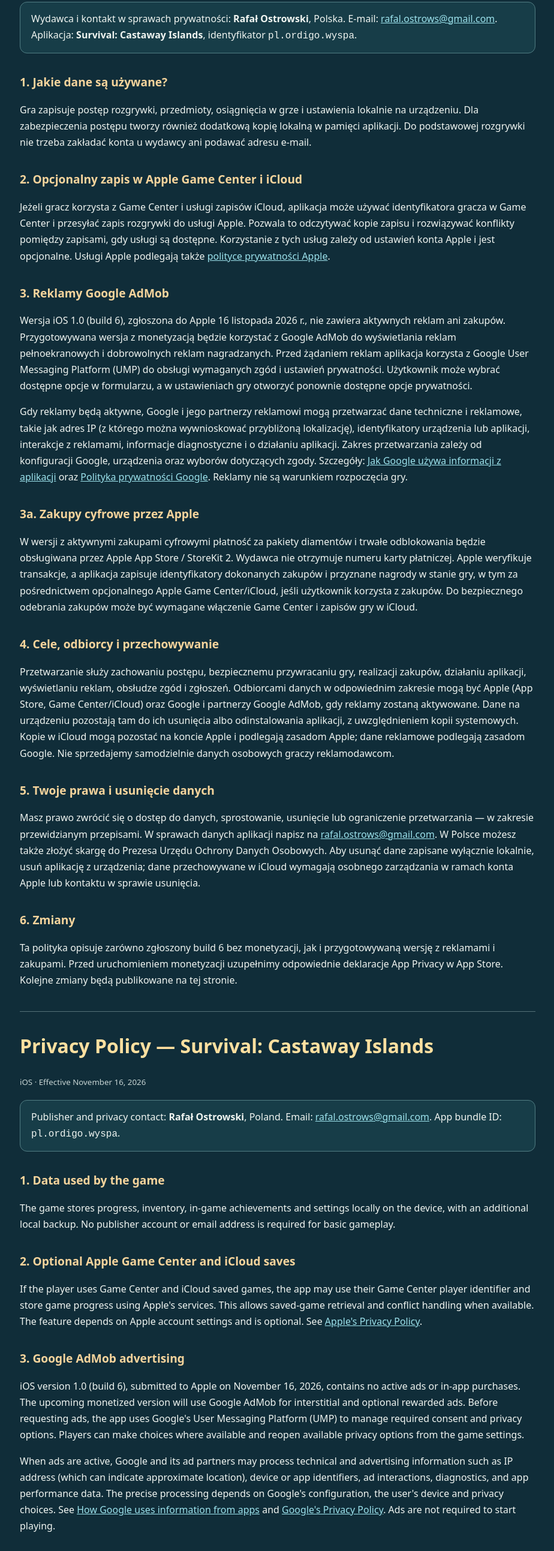
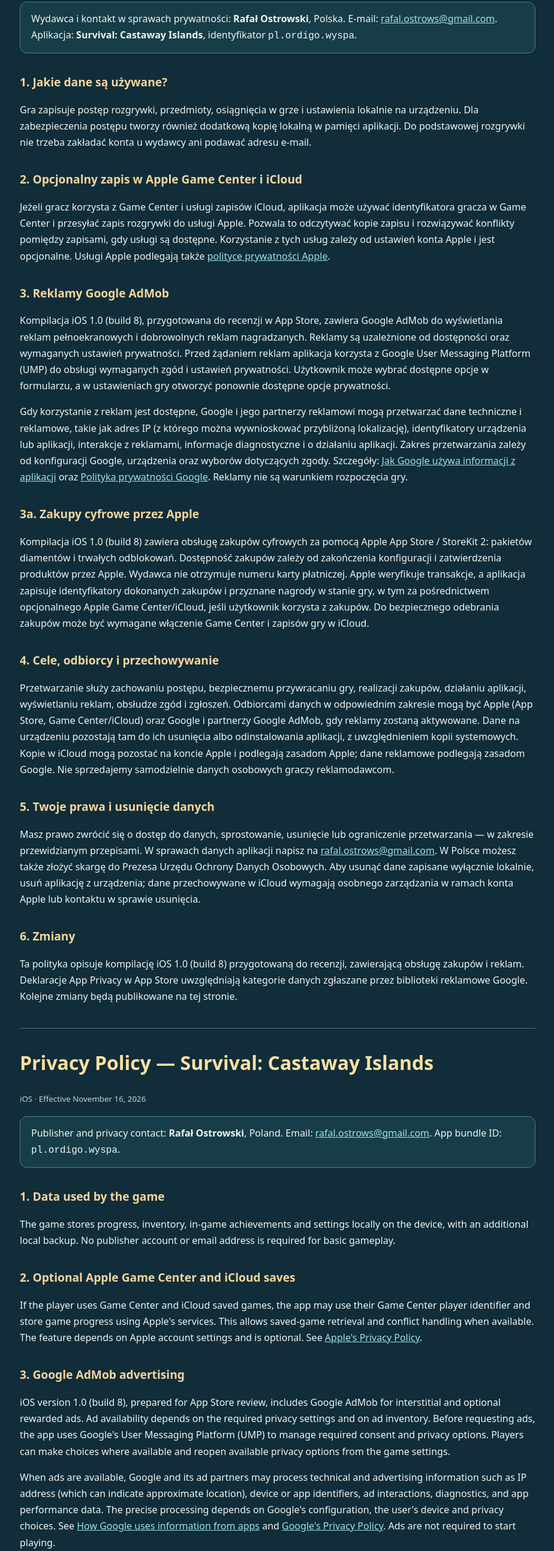
Before and after one commit to PizzaRica/kaldorn-privacy, a plain HTML site: page wyspa-rozbitka/privacy/index.html in a window 1280 px wide. Shown: the part 211-2797 px from the top of the page at 60% size, without its empty margins (177-1101 px from the left). Drawn offline with Linux system fonts and the light colour scheme.

Commit message:
Update Castaway Islands privacy policy for iOS build 8 App Store review

```diff
--- a/wyspa-rozbitka/privacy/index.html
+++ b/wyspa-rozbitka/privacy/index.html
@@ -11,24 +11,24 @@
 <h2>2. Opcjonalny zapis w Apple Game Center i iCloud</h2>
 <p>Jeżeli gracz korzysta z Game Center i usługi zapisów iCloud, aplikacja może używać identyfikatora gracza w Game Center i przesyłać zapis rozgrywki do usługi Apple. Pozwala to odczytywać kopie zapisu i rozwiązywać konflikty pomiędzy zapisami, gdy usługi są dostępne. Korzystanie z tych usług zależy od ustawień konta Apple i jest opcjonalne. Usługi Apple podlegają także <a href="https://www.apple.com/legal/privacy/">polityce prywatności Apple</a>.</p>
 <h2>3. Reklamy Google AdMob</h2>
-<p>Wersja iOS 1.0 (build 6), zgłoszona do Apple 16 listopada 2026 r., nie zawiera aktywnych reklam ani zakupów. Przygotowywana wersja z monetyzacją będzie korzystać z Google AdMob do wyświetlania reklam pełnoekranowych i dobrowolnych reklam nagradzanych. Przed żądaniem reklam aplikacja korzysta z Google User Messaging Platform (UMP) do obsługi wymaganych zgód i ustawień prywatności. Użytkownik może wybrać dostępne opcje w formularzu, a w ustawieniach gry otworzyć ponownie dostępne opcje prywatności.</p>
-<p>Gdy reklamy będą aktywne, Google i jego partnerzy reklamowi mogą przetwarzać dane techniczne i reklamowe, takie jak adres IP (z którego można wywnioskować przybliżoną lokalizację), identyfikatory urządzenia lub aplikacji, interakcje z reklamami, informacje diagnostyczne i o działaniu aplikacji. Zakres przetwarzania zależy od konfiguracji Google, urządzenia oraz wyborów dotyczących zgody. Szczegóły: <a href="https://policies.google.com/technologies/ads">Jak Google używa informacji z aplikacji</a> oraz <a href="https://policies.google.com/privacy">Polityka prywatności Google</a>. Reklamy nie są warunkiem rozpoczęcia gry.</p>
+<p>Kompilacja iOS 1.0 (build 8), przygotowana do recenzji w App Store, zawiera Google AdMob do wyświetlania reklam pełnoekranowych i dobrowolnych reklam nagradzanych. Reklamy są uzależnione od dostępności oraz wymaganych ustawień prywatności. Przed żądaniem reklam aplikacja korzysta z Google User Messaging Platform (UMP) do obsługi wymaganych zgód i ustawień prywatności. Użytkownik może wybrać dostępne opcje w formularzu, a w ustawieniach gry otworzyć ponownie dostępne opcje prywatności.</p>
+<p>Gdy korzystanie z reklam jest dostępne, Google i jego partnerzy reklamowi mogą przetwarzać dane techniczne i reklamowe, takie jak adres IP (z którego można wywnioskować przybliżoną lokalizację), identyfikatory urządzenia lub aplikacji, interakcje z reklamami, informacje diagnostyczne i o działaniu aplikacji. Zakres przetwarzania zależy od konfiguracji Google, urządzenia oraz wyborów dotyczących zgody. Szczegóły: <a href="https://policies.google.com/technologies/ads">Jak Google używa informacji z aplikacji</a> oraz <a href="https://policies.google.com/privacy">Polityka prywatności Google</a>. Reklamy nie są warunkiem rozpoczęcia gry.</p>
 <h2>3a. Zakupy cyfrowe przez Apple</h2>
-<p>W wersji z aktywnymi zakupami cyfrowymi płatność za pakiety diamentów i trwałe odblokowania będzie obsługiwana przez Apple App Store / StoreKit 2. Wydawca nie otrzymuje numeru karty płatniczej. Apple weryfikuje transakcje, a aplikacja zapisuje identyfikatory dokonanych zakupów i przyznane nagrody w stanie gry, w tym za pośrednictwem opcjonalnego Apple Game Center/iCloud, jeśli użytkownik korzysta z zakupów. Do bezpiecznego odebrania zakupów może być wymagane włączenie Game Center i zapisów gry w iCloud.</p>
+<p>Kompilacja iOS 1.0 (build 8) zawiera obsługę zakupów cyfrowych za pomocą Apple App Store / StoreKit 2: pakietów diamentów i trwałych odblokowań. Dostępność zakupów zależy od zakończenia konfiguracji i zatwierdzenia produktów przez Apple. Wydawca nie otrzymuje numeru karty płatniczej. Apple weryfikuje transakcje, a aplikacja zapisuje identyfikatory dokonanych zakupów i przyznane nagrody w stanie gry, w tym za pośrednictwem opcjonalnego Apple Game Center/iCloud, jeśli użytkownik korzysta z zakupów. Do bezpiecznego odebrania zakupów może być wymagane włączenie Game Center i zapisów gry w iCloud.</p>
 <h2>4. Cele, odbiorcy i przechowywanie</h2>
 <p>Przetwarzanie służy zachowaniu postępu, bezpiecznemu przywracaniu gry, realizacji zakupów, działaniu aplikacji, wyświetlaniu reklam, obsłudze zgód i zgłoszeń. Odbiorcami danych w odpowiednim zakresie mogą być Apple (App Store, Game Center/iCloud) oraz Google i partnerzy Google AdMob, gdy reklamy zostaną aktywowane. Dane na urządzeniu pozostają tam do ich usunięcia albo odinstalowania aplikacji, z uwzględnieniem kopii systemowych. Kopie w iCloud mogą pozostać na koncie Apple i podlegają zasadom Apple; dane reklamowe podlegają zasadom Google. Nie sprzedajemy samodzielnie danych osobowych graczy reklamodawcom.</p>
 <h2>5. Twoje prawa i usunięcie danych</h2>
 <p>Masz prawo zwrócić się o dostęp do danych, sprostowanie, usunięcie lub ograniczenie przetwarzania — w zakresie przewidzianym przepisami. W sprawach danych aplikacji napisz na <a href="mailto:rafal.ostrows@gmail.com?subject=Wyspa%20Rozbitka%20-%20prywatnosc">rafal.ostrows@gmail.com</a>. W Polsce możesz także złożyć skargę do Prezesa Urzędu Ochrony Danych Osobowych. Aby usunąć dane zapisane wyłącznie lokalnie, usuń aplikację z urządzenia; dane przechowywane w iCloud wymagają osobnego zarządzania w ramach konta Apple lub kontaktu w sprawie usunięcia.</p>
-<h2>6. Zmiany</h2><p>Ta polityka opisuje zarówno zgłoszony build 6 bez monetyzacji, jak i przygotowywaną wersję z reklamami i zakupami. Przed uruchomieniem monetyzacji uzupełnimy odpowiednie deklaracje App Privacy w App Store. Kolejne zmiany będą publikowane na tej stronie.</p>
+<h2>6. Zmiany</h2><p>Ta polityka opisuje kompilację iOS 1.0 (build 8) przygotowaną do recenzji, zawierającą obsługę zakupów i reklam. Deklaracje App Privacy w App Store uwzględniają kategorie danych zgłaszane przez biblioteki reklamowe Google. Kolejne zmiany będą publikowane na tej stronie.</p>
 </section><hr><section id="en" lang="en"><h1>Privacy Policy — Survival: Castaway Islands</h1>
 <small>iOS · Effective November 16, 2026</small>
 <p class="lead">Publisher and privacy contact: <strong>Rafał Ostrowski</strong>, Poland. Email: <a href="mailto:rafal.ostrows@gmail.com">rafal.ostrows@gmail.com</a>. App bundle ID: <code>pl.ordigo.wyspa</code>.</p>
 <h2>1. Data used by the game</h2><p>The game stores progress, inventory, in-game achievements and settings locally on the device, with an additional local backup. No publisher account or email address is required for basic gameplay.</p>
 <h2>2. Optional Apple Game Center and iCloud saves</h2><p>If the player uses Game Center and iCloud saved games, the app may use their Game Center player identifier and store game progress using Apple's services. This allows saved-game retrieval and conflict handling when available. The feature depends on Apple account settings and is optional. See <a href="https://www.apple.com/legal/privacy/">Apple's Privacy Policy</a>.</p>
-<h2>3. Google AdMob advertising</h2><p>iOS version 1.0 (build 6), submitted to Apple on November 16, 2026, contains no active ads or in-app purchases. The upcoming monetized version will use Google AdMob for interstitial and optional rewarded ads. Before requesting ads, the app uses Google's User Messaging Platform (UMP) to manage required consent and privacy options. Players can make choices where available and reopen available privacy options from the game settings.</p>
-<p>When ads are active, Google and its ad partners may process technical and advertising information such as IP address (which can indicate approximate location), device or app identifiers, ad interactions, diagnostics, and app performance data. The precise processing depends on Google's configuration, the user's device and privacy choices. See <a href="https://policies.google.com/technologies/ads">How Google uses information from apps</a> and <a href="https://policies.google.com/privacy">Google's Privacy Policy</a>. Ads are not required to start playing.</p>
-<h2>3a. Apple digital purchases</h2><p>When digital purchases are available, payments for virtual gem packs and permanent unlocks are processed by Apple's App Store / StoreKit 2. The publisher does not receive payment card numbers. Apple verifies transactions, and the app stores purchase identifiers and delivered rewards as part of the game save, including through optional Apple Game Center/iCloud services when a user makes purchases. Enabling Game Center and cloud saves may be necessary for safe purchase delivery.</p>
+<h2>3. Google AdMob advertising</h2><p>iOS version 1.0 (build 8), prepared for App Store review, includes Google AdMob for interstitial and optional rewarded ads. Ad availability depends on the required privacy settings and on ad inventory. Before requesting ads, the app uses Google's User Messaging Platform (UMP) to manage required consent and privacy options. Players can make choices where available and reopen available privacy options from the game settings.</p>
+<p>When ads are available, Google and its ad partners may process technical and advertising information such as IP address (which can indicate approximate location), device or app identifiers, ad interactions, diagnostics, and app performance data. The precise processing depends on Google's configuration, the user's device and privacy choices. See <a href="https://policies.google.com/technologies/ads">How Google uses information from apps</a> and <a href="https://policies.google.com/privacy">Google's Privacy Policy</a>. Ads are not required to start playing.</p>
+<h2>3a. Apple digital purchases</h2><p>iOS version 1.0 (build 8) includes purchase support for virtual gem packs and permanent unlocks using Apple's App Store / StoreKit 2. Purchase availability depends on Apple's review and product configuration. The publisher does not receive payment card numbers. Apple verifies transactions, and the app stores purchase identifiers and delivered rewards as part of the game save, including through optional Apple Game Center/iCloud services when a user makes purchases. Enabling Game Center and cloud saves may be necessary for safe purchase delivery.</p>
 <h2>4. Purposes, recipients and retention</h2><p>Information is used to preserve game progress, support recovery, process purchases, operate the app, display ads, manage privacy choices and respond to support requests. Depending on the features in use, Apple (App Store, Game Center/iCloud) and Google and its AdMob partners may receive relevant data. Local data remains until erased or the app is removed, subject to device backups. iCloud copies may remain after uninstalling and are governed by Apple's account controls and policies; advertising data is governed by Google's practices. We do not independently sell players' personal data to advertisers.</p>
 <h2>5. Your rights and deletion</h2><p>For applicable requests to access, correct, erase or restrict your personal data, contact <a href="mailto:rafal.ostrows@gmail.com?subject=Castaway%20Islands%20privacy">rafal.ostrows@gmail.com</a>. You may also contact your local data protection authority. Uninstalling the app removes app-local data; cloud backups are managed separately through your Apple account or a deletion request.</p>
-<h2>6. Updates</h2><p>This policy describes both the submitted build 6 without monetization and the upcoming version with ads and purchases. Relevant App Store App Privacy disclosures will be updated before monetization goes live. Future changes will be published on this page.</p></section>
+<h2>6. Updates</h2><p>This policy describes iOS version 1.0 (build 8), prepared for App Store review with in-app purchase and advertising support. App Store App Privacy disclosures include data categories declared by the Google advertising SDKs. Future changes will be published on this page.</p></section>
 </main></body></html>
```
